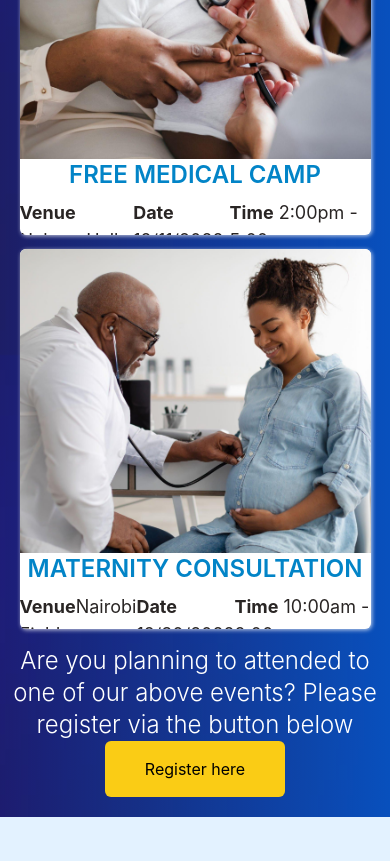
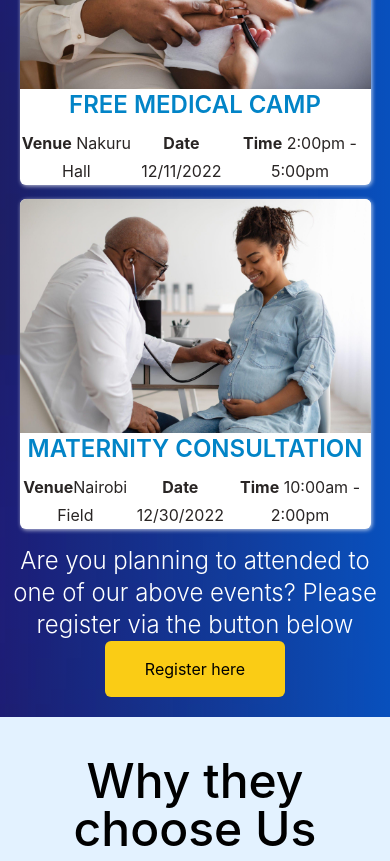
Before and after one commit to Arthur-Smart/Medical-app-frontend, a React (Create React App) app: page / in a window 390 px wide. Shown: the part 7400-8261 px from the top of the page. Built offline with nearby package versions, Linux system fonts and the light colour scheme; no server answers.

Commit message:
Update updates.css

```diff
--- a/src/components/updates/updates.css
+++ b/src/components/updates/updates.css
@@ -55,3 +55,14 @@
         width:90%;
     }
 }
+
+@media screen and (max-width:500px){
+.update-container {
+        height:auto;
+    }
+
+    .size{
+        font-size: 16px;
+        text-align: center;
+    }
+}
```
